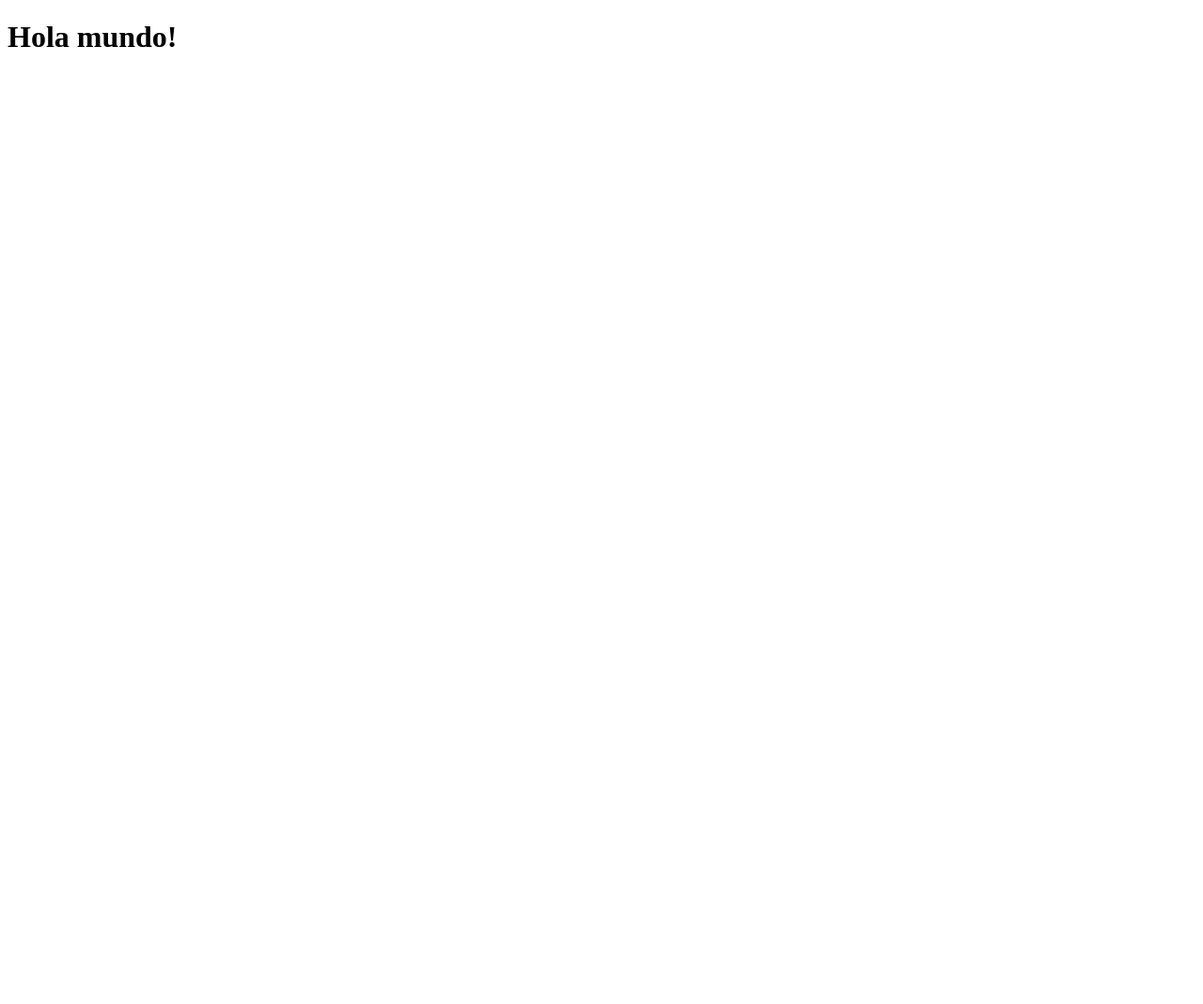
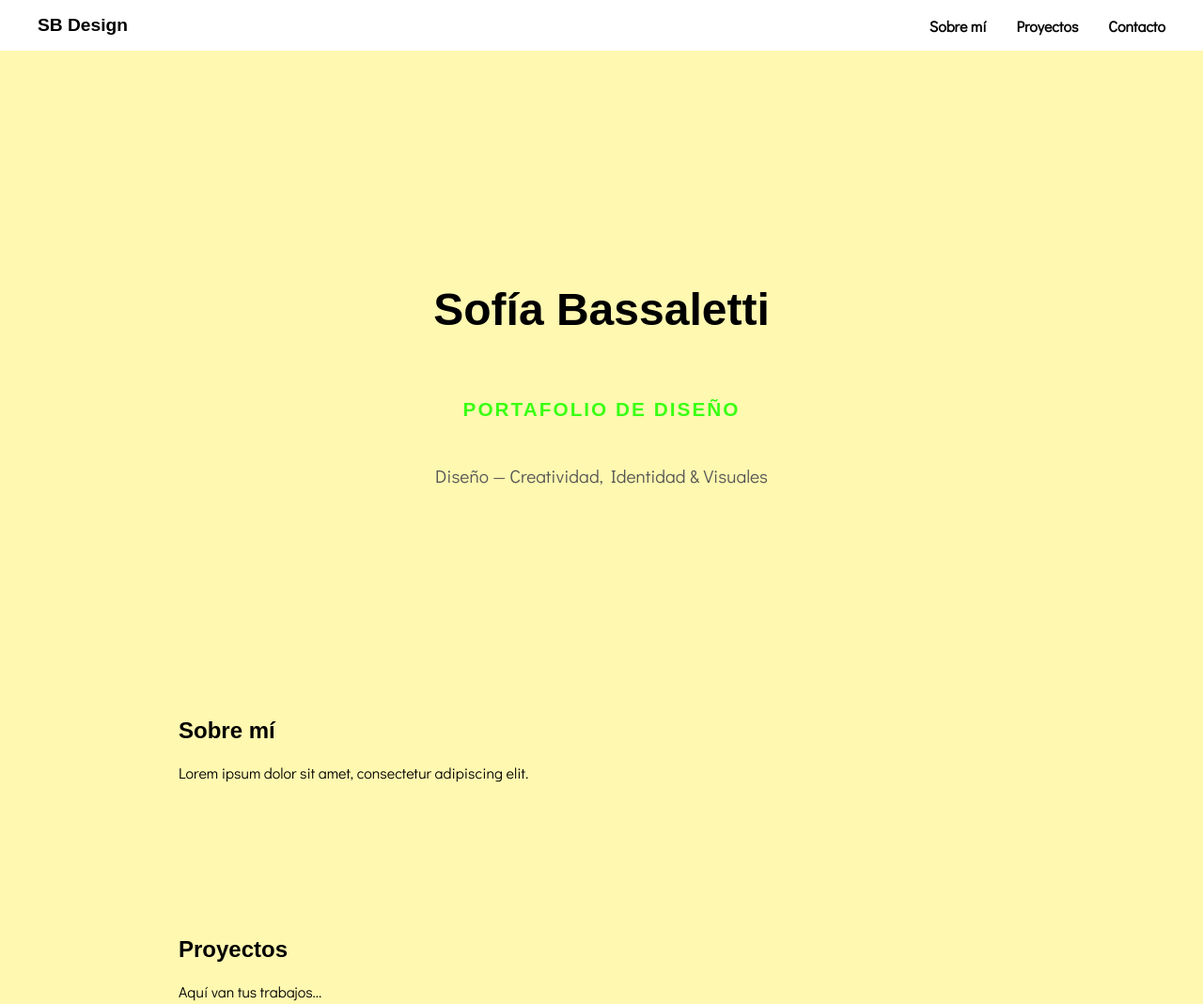
Before and after one commit to mbassaletti/trabajofinal, a plain HTML site: page index.html in a window 1280 px wide. Shown: the top 1069 px of the page at 94% size. Before the commit the page ends 800 px from the top, so only its background shows below. Drawn offline with Linux system fonts and the light colour scheme; a web font is replaced by a local one.

Commit message:
Add files via upload

```diff
--- a/index.html
+++ b/index.html
@@ -1,12 +1,57 @@
 <!doctype html>
 <html lang="es">
-  <head>
+<head>
     <meta charset="utf-8">
     <meta name="robots" content="noindex, nofollow">
     <meta name="viewport" content="width=device-width, initial-scale=1">
-    <title>Sitio web en construcción</title>
-  </head>
-  <body>
-    <h1>Hola mundo!</h1>
-  </body>
+    <title>SB Design</title>
+    <link rel="stylesheet" href="style.css">
+    <link href="https://fonts.googleapis.com/css2?family=Prosto+One&family=Didact+Gothic&display=swap" rel="stylesheet">
+</head>
+<body>
+
+<header class="main-header">
+    <div class="header-content">
+        <div class="header-left">
+            <a href="#hero" class="logo">SB Design</a>
+        </div>
+        <nav class="top-nav">
+            <ul>
+                <li><a href="#sobre-mi">Sobre mí</a></li>
+                <li><a href="#proyectos">Proyectos</a></li>
+                <li><a href="#footer">Contacto</a></li>
+            </ul>
+        </nav>
+    </div>
+</header>
+
+<main class="page-content">
+    <section class="hero" id="hero">
+        <div class="hero-content">
+            <h1 class="hero-title">Sofía Bassaletti</h1>
+            <h2 class="hero-subtitle">Portafolio de Diseño</h2>
+            <p class="hero-description">Diseño — Creatividad, Identidad & Visuales</p>
+        </div>
+    </section>
+
+    <section id="sobre-mi">
+        <h2>Sobre mí</h2>
+        <p>Lorem ipsum dolor sit amet, consectetur adipiscing elit.</p>
+    </section>
+
+    <section id="proyectos">
+        <h2>Proyectos</h2>
+        <p>Aquí van tus trabajos...</p>
+    </section>
+</main>
+
+<footer class="footer" id="footer">
+    <ul>
+        <li><a href="https://linkedin.com" target="_blank">LinkedIn</a></li>
+        <li><a href="mailto:tucorreo@ejemplo.com">tucorreo@ejemplo.com</a></li>
+        <li><a href="tel:+56912345678">+56 9 1234 5678</a></li>
+    </ul>
+</footer>
+
+</body>
 </html>
--- /dev/null
+++ b/style.css
@@ -0,0 +1,168 @@
+html, body {
+    margin: 0;
+    padding: 0;
+    width: 100%;
+    overflow-x: hidden;
+    font-family: 'Didact Gothic', sans-serif;
+    background-color: #FFF8B0;
+}
+
+body {
+    display: flex;
+    flex-direction: column;
+    min-height: 100vh;
+}
+
+.main-header {
+    width: 100%;
+    position: fixed;
+    top: 0;
+    left: 0;
+    z-index: 100;
+    display: flex;
+    justify-content: center;
+    padding: 1rem 2rem;
+    box-sizing: border-box;
+    background-color: #fff;
+}
+
+.header-content {
+    max-width: 1200px;
+    width: 100%;
+    display: flex;
+    justify-content: space-between;
+    align-items: center;
+}
+
+.header-left {
+    font-family: 'Prosto One', sans-serif;
+    font-weight: 700;
+    font-size: 1.2rem;
+    color: #000;
+}
+
+.top-nav ul {
+    display: flex;
+    gap: 2rem;
+    list-style: none;
+    margin: 0;
+    padding: 0;
+}
+
+.top-nav a {
+    text-decoration: none;
+    color: #000;
+    font-weight: 600;
+    font-size: 1rem;
+    font-family: 'Didact Gothic', sans-serif;
+}
+
+.page-content {
+    margin-top: 120px;
+    margin-bottom: 150px;
+    width: 100%;
+    box-sizing: border-box;
+    flex: 1;
+}
+
+.hero {
+    width: 100%;
+    min-height: 70vh;
+    display: flex;
+    justify-content: center;
+    align-items: center;
+    text-align: center;
+    padding: 2rem;
+    box-sizing: border-box;
+}
+
+.hero-content {
+    display: flex;
+    flex-direction: column;
+    align-items: center;
+    gap: 0.6rem;
+    text-align: center;
+}
+
+.hero-title {
+    font-size: 3rem;
+    font-weight: 700;
+    color: #000;
+    font-family: 'Prosto One', sans-serif;
+}
+
+.hero-subtitle {
+    font-size: 1.3rem;
+    font-weight: 600;
+    text-transform: uppercase;
+    letter-spacing: 2px;
+    color: #39FF14;
+    font-family: 'Prosto One', sans-serif;
+}
+
+.hero-description {
+    font-size: 1.2rem;
+    font-weight: 400;
+    color: #555;
+    font-family: 'Didact Gothic', sans-serif;
+}
+
+.footer {
+    width: 100%;
+    background-color: #39FF14;
+    padding: 1.5rem 2rem;
+    border-top: 3px solid #222;
+    display: flex;
+    justify-content: space-between;
+    align-items: center;
+    box-sizing: border-box;
+}
+
+.footer-left {
+    font-family: 'Prosto One', sans-serif;
+    font-weight: 700;
+    color: #000;
+    font-size: 1.2rem;
+}
+
+.footer ul {
+    list-style: none;
+    padding: 0;
+    margin: 0;
+    display: flex;
+    gap: 2.5rem;
+}
+
+.footer a {
+    text-decoration: none;
+    color: #000;
+    font-weight: 500;
+    font-size: 1rem;
+    font-family: 'Didact Gothic', sans-serif;
+}
+
+.page-content section {
+    padding: 4rem 2rem;
+    max-width: 900px;
+    margin: 0 auto;
+}
+
+html {
+    scroll-behavior: smooth;
+}
+
+p, li {
+    font-family: 'Didact Gothic', sans-serif;
+}
+
+h1, h2 {
+    font-family: 'Prosto One', sans-serif;
+}
+
+.logo {
+    text-decoration: none;
+    color: #000;
+    font-weight: 700;
+    font-family: 'Prosto One', sans-serif;
+    font-size: 1.2rem;
+}
```
